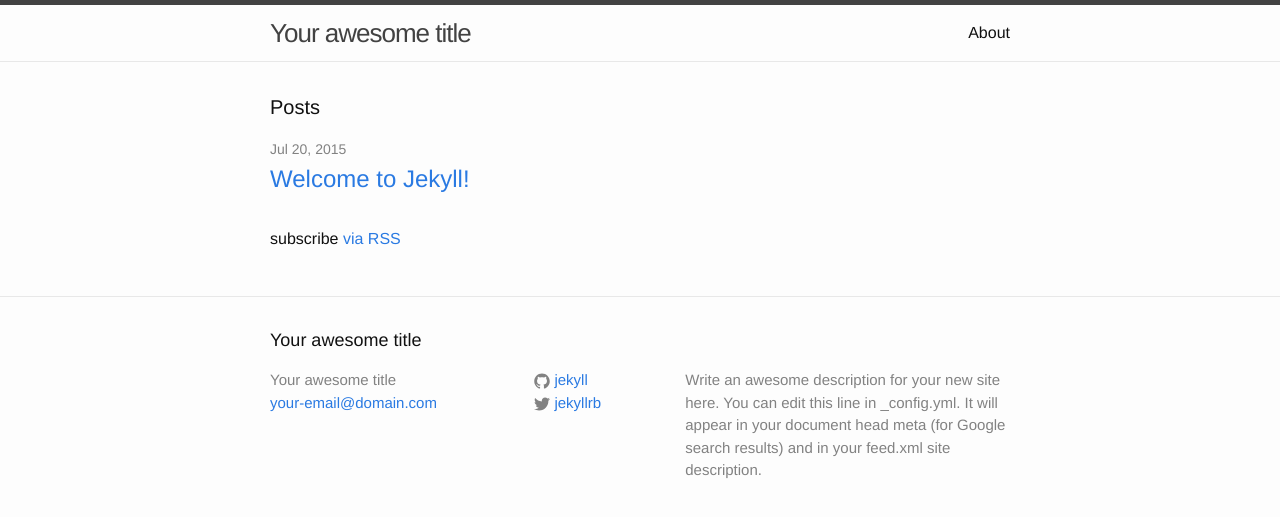
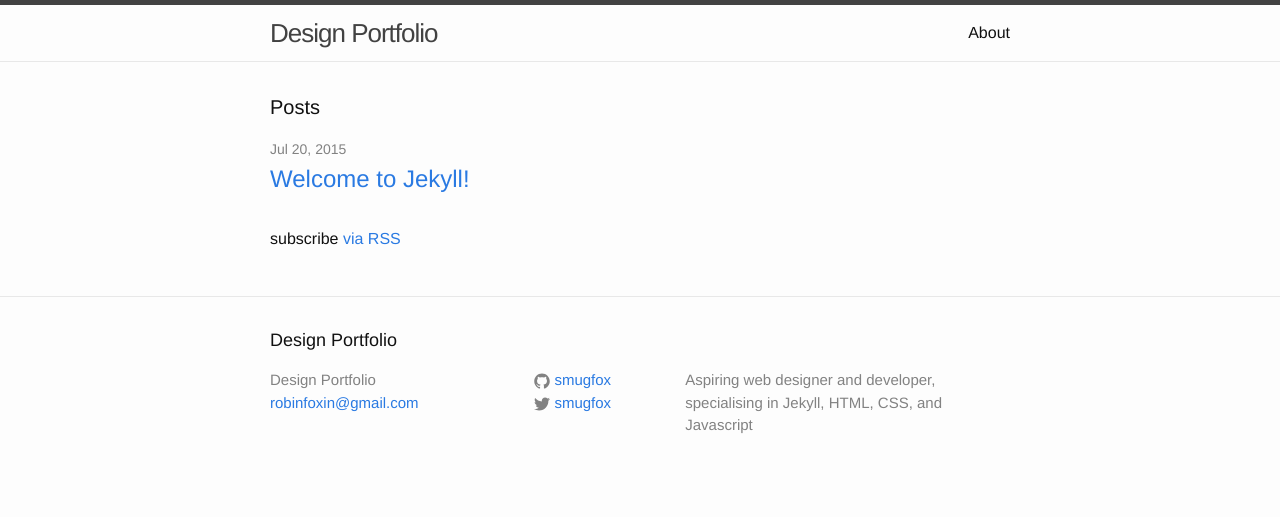
Before and after one commit to smugfox/jekyll-portfolio, a Jekyll site: the page built from index.html, in a window 1280 px wide. Shown: the top 517 px of the page. Built offline with Jekyll 4.4.1, drawn with Linux system fonts in a browser that asks for light colours.

Commit message:
Config settings for site

```diff
--- a/_config.yml
+++ b/_config.yml
@@ -1,14 +1,25 @@
 # Site settings
-title: Your awesome title
-email: your-email@domain.com
+title: Design Portfolio
+email: robinfoxin@gmail.com
 description: > # this means to ignore newlines until "baseurl:"
-  Write an awesome description for your new site here. You can edit this
-  line in _config.yml. It will appear in your document head meta (for
-  Google search results) and in your feed.xml site description.
+  Aspiring web designer and developer, specialising in Jekyll, HTML, CSS, and Javascript
 baseurl: "" # the subpath of your site, e.g. /blog/
-url: "http://yourdomain.com" # the base hostname & protocol for your site
-twitter_username: jekyllrb
-github_username:  jekyll
+url: "http://example.com" # the base hostname & protocol for your site
+twitter_username: smugfox
+github_username:  smugfox
+google_username:  smugfox
+
+permalink: /:categories/:title
+
+links:
+  - title: about
+    url: /about
+  - title: work
+    url: /work
+  - title: articles
+    url: /articles
+  - title: hire me
+    url: /hire-me
 
 # Build settings
 markdown: kramdown
```
